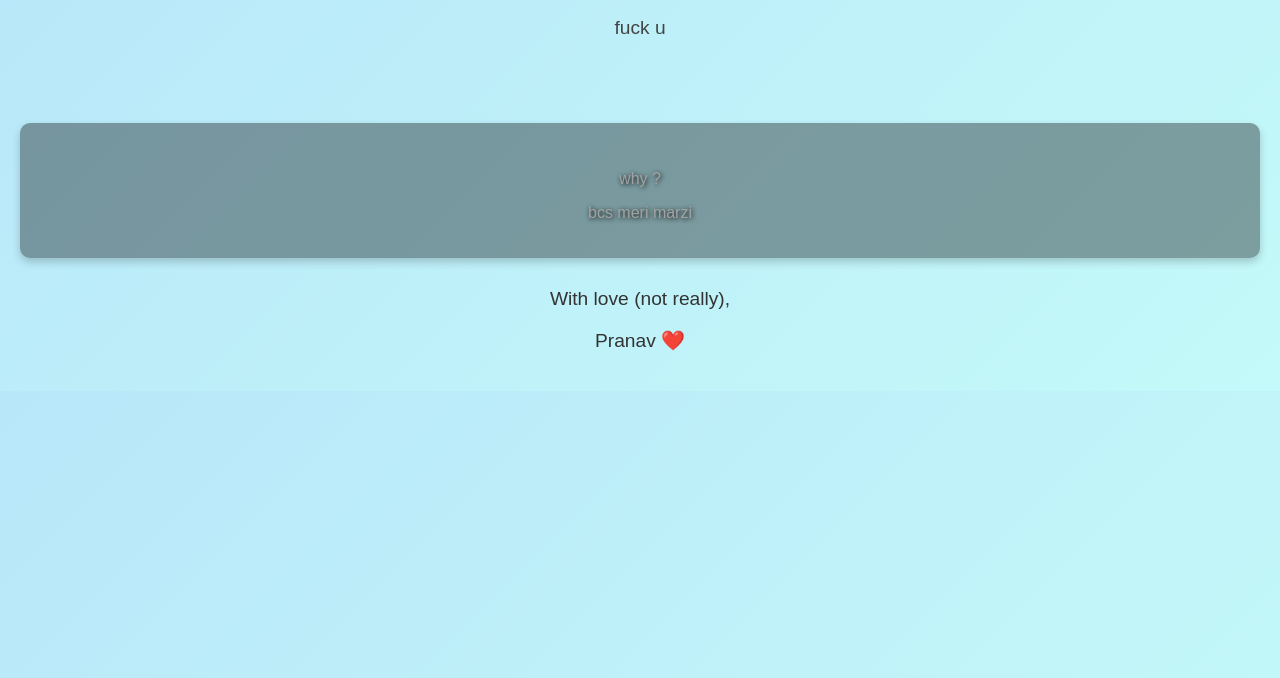
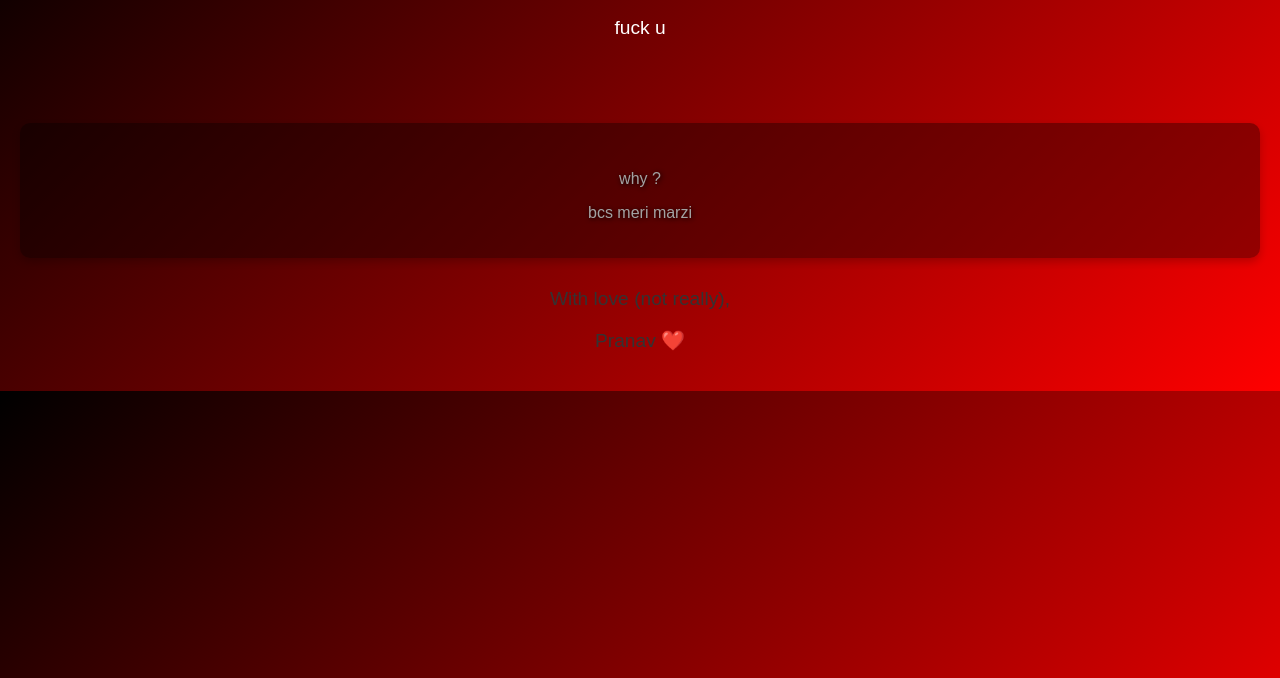
Before and after one commit to pranavchahal06/HAPPY-BIRTHDAY-RUHANI, a plain HTML site: page index.html in a window 1280 px wide. Shown: the part 122-800 px from the top of the page. Drawn offline with Linux system fonts and the light colour scheme.

Commit message:
Update styles.css

```diff
--- a/styles.css
+++ b/styles.css
@@ -1,7 +1,7 @@
 body {
     margin: 0;
     font-family: Arial, sans-serif;
-    background: linear-gradient(135deg, #b8e7f9, #c4faf9);
+    background: linear-gradient(135deg, #000000, #ff0000);
     color: #333;
   }
 
@@ -21,7 +21,7 @@ body {
 
   header p {
     font-size: 1.2em;
-    color: #444;
+    color: #ffffff;
   }
 
   .hero img {
```
